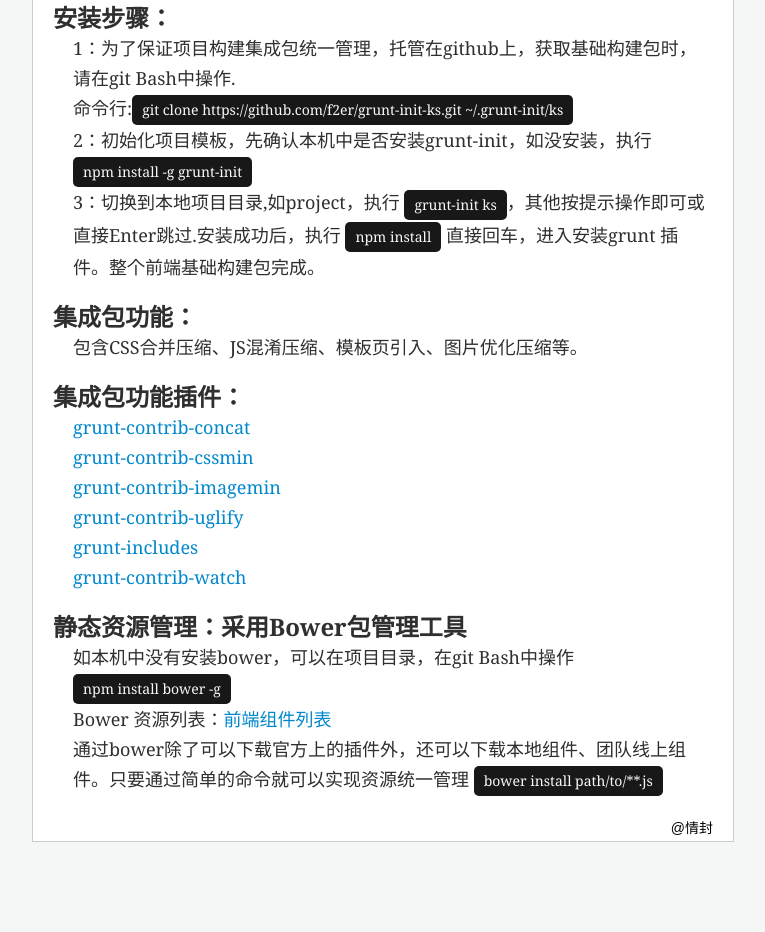
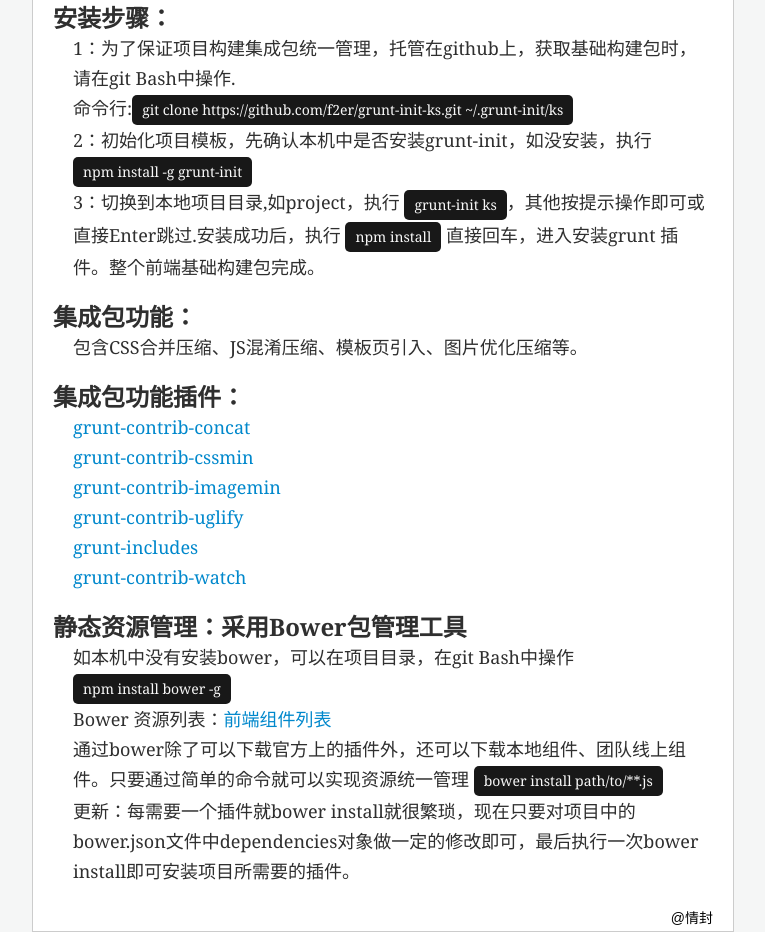
Before and after one commit to f2er/KS-Grunt, a plain HTML site: page index.html in a window 1280 px wide. Shown: the part 254-1186 px from the top of the page, without its empty margins (257-1022 px from the left). Before the commit the page ends 1096 px from the top, so only its background shows below. Drawn offline with Linux system fonts and the light colour scheme.

Commit message:
update index

```diff
--- a/index.html
+++ b/index.html
@@ -129,6 +129,7 @@
             <p>如本机中没有安装bower，可以在项目目录，在git Bash中操作 <span class="code">npm install  bower -g</span> </p>
             <p>Bower 资源列表：<a href="http://sindresorhus.com/bower-components/">前端组件列表</a></p>
             <p>通过bower除了可以下载官方上的插件外，还可以下载本地组件、团队线上组件。只要通过简单的命令就可以实现资源统一管理  <span class="code">bower install path/to/**.js</span></p>
+            <p>更新：每需要一个插件就bower install就很繁琐，现在只要对项目中的bower.json文件中dependencies对象做一定的修改即可，最后执行一次bower install即可安装项目所需要的插件。</p>
         </div>
         <!--m_box-->
         <p class="author">@情封</p>
```
